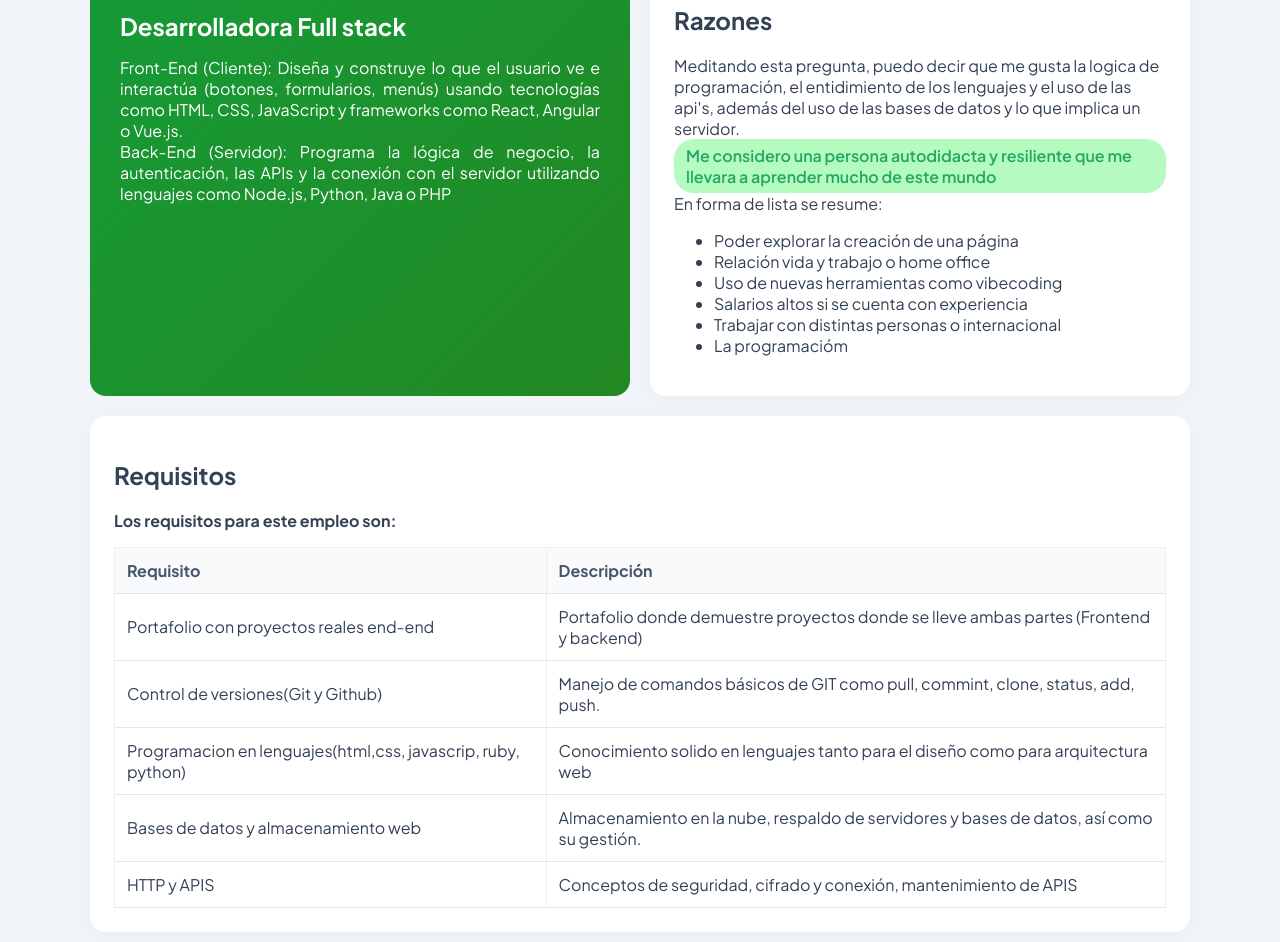
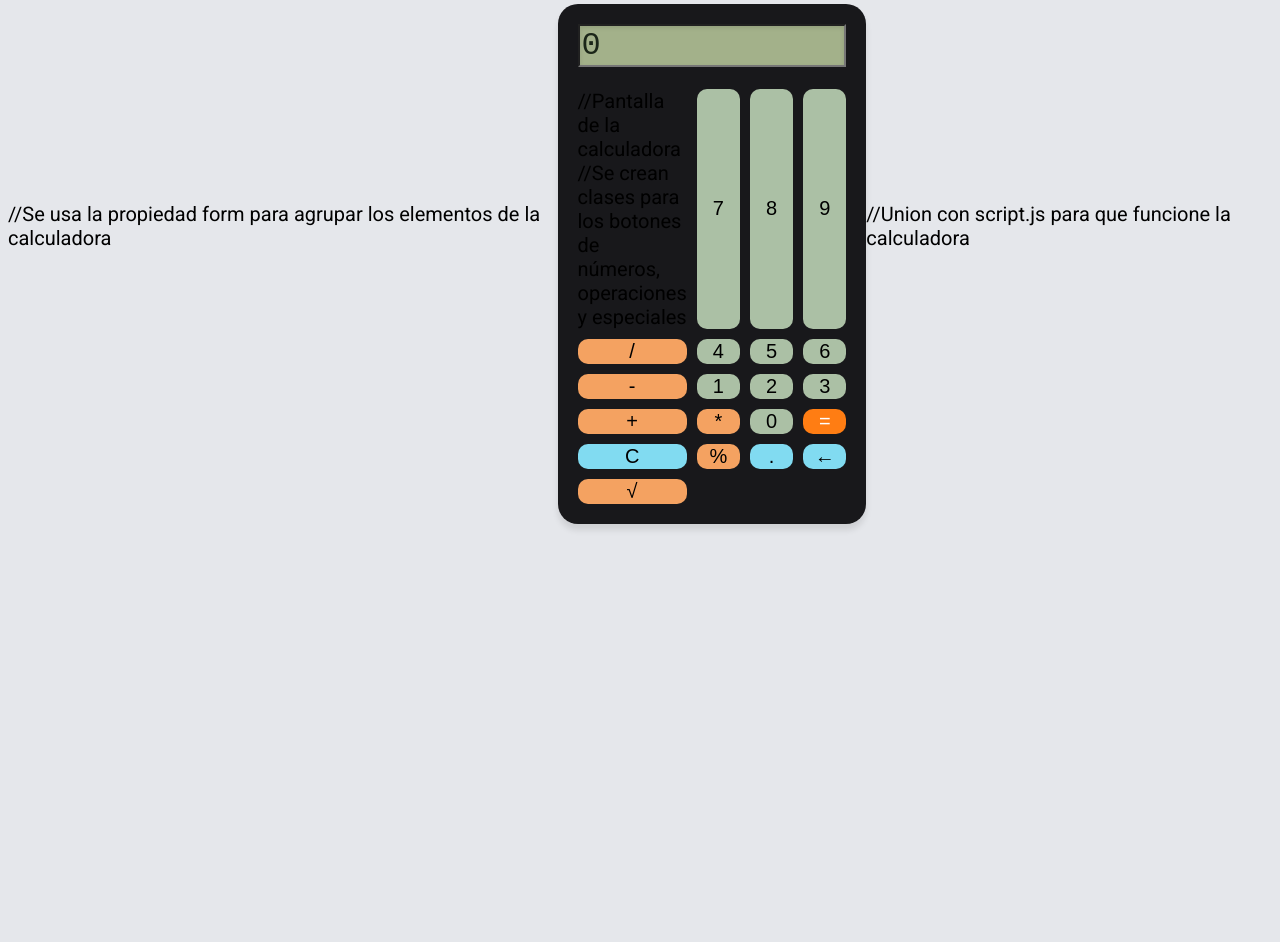
Before and after one commit to AKLR24022903/Proyecto-Programacion-alado-del-cliente, a plain HTML site: page index.html in a window 1280 px wide. Shown: the part 182-1124 px from the top of the page. After the commit the page ends 816 px from the top, so only its background shows below. Drawn offline with Linux system fonts and the light colour scheme; a web font is replaced by a local one.

Commit message:
proyecto

```diff
--- a/index.html
+++ b/index.html
@@ -4,74 +4,44 @@
 <head>
     <meta charset="UTF-8">
     <meta name="viewport" content="width=device-width, initial-scale=1.0">
+    <meta http-equiv="X-UA-Compatible" content="ie=edge">
     <link rel="stylesheet" href="styles.css">
-    <title>Mi trabajo de sueños</title>
+    <style>
+        @import url('https://fonts.googleapis.com/css2?family=Google+Sans:ital,opsz,wght@0,17..18,400..700;1,17..18,400..700&family=Open+Sans:ital,wght@0,300..800;1,300..800&family=Oswald:wght@200..700&family=Roboto:ital,wght@0,100..900;1,100..900&display=swap');
+    </style>
+    <title>Calculadora básica</title>
 </head>
 
-<body>
-    <h1 id="trabajo">Mi trabajo de sueños</h1>
-    <div class="descripcion"><!--Descripción del trabajo -->
-        <h2>Desarrolladora Full stack</h2>
-        <p> Front-End (Cliente): Diseña y construye lo que el usuario ve e interactúa (botones, formularios, menús) usando tecnologías como HTML, CSS, JavaScript y frameworks como React, Angular o Vue.js.<br>
-            Back-End (Servidor): Programa la lógica de negocio, la autenticación, las APIs y la conexión con el servidor utilizando lenguajes como Node.js, Python, Java o PHP</p>
-    </div>
-    <div class="razones">
-        <h2>Razones</h2>
-        <p>Meditando esta pregunta, puedo decir que me gusta la logica
-            de programación, el entidimiento de los lenguajes y el uso de las api's, además
-            del uso de las bases de datos y lo que implica un servidor. <br>
-            <span>Me considero una persona autodidacta y resiliente que me llevara a aprender mucho de este
-                mundo</span><br>
-            En forma de lista se resume:
-        </p>
-        <ul>
-            <li>Poder explorar la creación de una página</li>
-            <li>Relación vida y trabajo o home office</li>
-            <li>Uso de nuevas herramientas como vibecoding</li>
-            <li>Salarios altos si se cuenta con experiencia</li>
-            <li>Trabajar con distintas personas o internacional</li>
-            <li>La programacióm</li>
-        </ul>
-    </div>
-    <div class="requisitos">
-        <h2>Requisitos</h2>
-        <p><b>Los requisitos para este empleo son:</b></p>
-        <table border="1">
-            <thead>
-                <th>Requisito</th>
-                <th>Descripción</th>
-            </thead>
-            <tbody>
-                <tr>
-                    <td>Portafolio con proyectos reales end-end</td>
-                    <td>Portafolio donde demuestre proyectos donde se lleve ambas
-                        partes (Frontend y backend)</td>
-                </tr>
-                <tr>
-                    <td> Control de versiones(Git y Github)</td>
-                    <td>Manejo de comandos básicos de GIT como pull, commint, clone, status, add, push. </td>
-                </tr>
-                <tr>
-                    <td>Programacion en lenguajes(html,css, javascrip, ruby, python)</td>
-                    <td>Conocimiento solido en lenguajes tanto para el diseño como para arquitectura web</td>
-                </tr>
-                <tr>
-                    <td> Bases de datos y almacenamiento web</td>
-                    <td>Almacenamiento en la nube, respaldo de servidores y bases de datos, así como su gestión.</td>
-                </tr>
-                <tr>
-                    <td>HTTP y APIS</td>
-                    <td>Conceptos de seguridad, cifrado y conexión, mantenimiento de APIS </td>
-                </tr>
-            </tbody>
-        </table>
-    </div>
-    <div class="Referencias">
-        <img src="images.jpg" alt="Desarrolladora de software" />
-        <p>Obtenido de: <a
-                href="https://mx.indeed.com/orientacion-profesional/como-encontrar-empleo/que-hace-desarrollador-front-end">que-hace-desarrollador-front-end</a>
-        </p>
-    </div>
+<body> //Se usa la propiedad form para agrupar los elementos de la calculadora
+    <form>
+        <h1>Calculadora básica</h1>
+        <div class="contenedor">
+            <input type="text" id="display" value="0" readonly> //Pantalla de la calculadora
+            //Se crean clases para los botones de números, operaciones y especiales
+            <input type="button" id="num7" value="7" class="btn-num">
+            <input type="button" id="num8" value="8" class="btn-num">
+            <input type="button" id="num9" value="9" class="btn-num">
+            <input type="button" id="divide" value="/" class="btn-op">
+            <input type="button" id="num4" value="4" class="btn-num">
+            <input type="button" id="num5" value="5" class="btn-num">
+            <input type="button" id="num6" value="6" class="btn-num">
+            <input type="button" id="rest" value="-" class="btn-op">
+            <input type="button" id="num1" value="1" class="btn-num">
+            <input type="button" id="num2" value="2" class="btn-num">
+            <input type="button" id="num3" value="3" class="btn-num">
+            <input type="button" id="sum" value="+" class="btn-op">
+            <input type="button" id="mult" value="*" class="btn-op">
+            <input type="button" id="num0" value="0" class="btn-num">
+            <input type="button" id="igual" value="=" class="btn-esp">
+            <input type="button" id="limpiar" value="C" class="btn-esp">
+            <input type="button" id="porcentaje" value="%" class="btn-op">
+            <input type="button" id="punto" value="." class="btn-esp">
+            <input type="button" id="borrar" value="←" class="btn-esp">
+            <input type="button" id="raiz" value="√" class="btn-op">
+        </div>
+    </form>
+    //Union con script.js para que funcione la calculadora
+    <script src="script.js"></script>
 </body>
 
 </html>
--- /dev/null
+++ b/script.js
@@ -0,0 +1,99 @@
+//Donde veremos el resultado
+const display = document.getElementById("display");
+//VARIABLES PARA ALMACENAR
+let valorActual = "";
+let valorAnterior = "";
+let operacionActual = null;
+
+// 1. CONSTANTES DE OPERACIONES
+const operaciones = {
+    "+": (a, b) => a + b,
+    "-": (a, b) => a - b,
+    "*": (a, b) => a * b,
+    "/": (a, b) => b === 0 ? "Error" : a / b,
+    "%": (a, b) => a * (b / 100),
+};
+
+// 2. Colocar numeros en pantalla con click
+for (let i = 0; i <= 9; i++) {
+    document.getElementById(`num${i}`).addEventListener("click", () => {
+        valorActual += i.toString();
+        display.value = valorActual;
+    });
+}
+
+//  Operadores (se me asimila a un diccionario en python)
+const botonesOperacion = [
+    { id: "sum", simbolo: "+" },
+    { id: "rest", simbolo: "-" },
+    { id: "mult", simbolo: "*" },
+    { id: "divide", simbolo: "/" },
+    { id: "porcentaje", simbolo: "%" },
+];
+
+botonesOperacion.forEach(btn => {
+    document.getElementById(btn.id).addEventListener("click", () => {
+        if (valorActual === "") return;
+        if (valorAnterior !== "") calcular(); // Permite encadenar operaciones
+
+        operacionActual = btn.simbolo;
+        valorAnterior = valorActual;
+        valorActual = "";
+    });
+});
+
+// 4. Calcular resultado
+function calcular() {
+    if (operacionActual === null || valorActual === "" || valorAnterior === "") return;
+
+    const num1 = parseFloat(valorAnterior);//cadena de texto a numero flotante
+    const num2 = parseFloat(valorActual);
+    const resultado = operaciones[operacionActual](num1, num2);
+
+    display.value = resultado;
+    valorActual = resultado === "Error" ? "" : resultado.toString();
+    valorAnterior = "";
+    operacionActual = null;
+}
+document.getElementById("punto").addEventListener("click", () => {
+    if (valorActual === "") {
+        valorActual = "0.";
+    } else if (!valorActual.includes(".")) {
+        valorActual += ".";
+        actualizarDisplay(valorActual);
+    }
+}); //Permite colocar . en el numero y no se repita usando la propiedad includes.
+
+document.getElementById("raiz").addEventListener("click", () => {
+    if (valorActual === ""){
+        return;
+    }
+    let numero = parseFloat(valorActual);
+    if (numero < 0) {
+        display.value = "Error";
+        valorActual = "";
+    } else {
+        let resultado = Math.sqrt(numero); //Para que permita la operacion de raiz en pantalla
+        display.value = resultado;
+        valorActual = resultado.toString();
+    }
+//Evitamos el error si se trata de realizar una raiz de un numero negativo, ya que no se puede realizar la operacion.
+});
+document.getElementById("igual").addEventListener("click", calcular);
+
+//  Limpiar pantalla y variables
+document.getElementById("limpiar").addEventListener("click", () => {
+    valorActual = "";
+    valorAnterior = "";
+    operacionActual = null;
+    display.value = "";
+});
+//  Borrar último dígito pero vuelve a 0 si no hay nada
+document.getElementById("borrar").addEventListener("click", () => {
+    valorActual = valorActual.slice(0, -1);
+   if (valorActual === "") {
+        display.value = "0";
+    }else {
+        display.value = valorActual;
+    }
+});
--- a/styles.css
+++ b/styles.css
@@ -1,82 +1,62 @@
-@import url('https://fonts.googleapis.com/css2?family=Plus+Jakarta+Sans:wght@400;600;700&display=swap');
-/* fuente para la letra de google*/
 body {
-    font-family: 'Plus Jakarta Sans', sans-serif;
-    background-color: #f1f5f9;
-    color: #334155;
-    padding: 40px 20px;
-    max-width: 1100px;
-    margin: 0 auto;
-    display: grid;
-    grid-template-columns: 1fr 1fr; /* division de la pàgina*/
-    gap: 20px;
+    font-family: "Roboto", sans-serif;
+    font-size: 20px;
+    min-height: 100vh;
+    display: flex;
+    justify-content: center;
+    align-items: center;
+    background-color: #e5e7eb;
 }
 
-#trabajo {
-    grid-column: 1 ; /*Junta columna con la siguiente seccion*/
-    text-align: center; /* Alineación del texto*/
-    font-size: 25 px;
-    color: #f2f3f5;
-    border-radius: 16px;/* redondeo*/
-    background: linear-gradient(135deg, #151149, #08517c);
+h1 {
+    font-size: 30px;
+    text-align: center;
+    margin-bottom: 20px;
+    flex-direction: column;
 }
 
-.descripcion {
-    grid-column: 1 ; /*Junta columna con la siguiente seccion*/
-    background: linear-gradient(135deg, #159b37, #228822); /* degragado*/
-    color: white;
-    padding: 30px;
-    border-radius: 16px;
-    text-align: justify ;
+.contenedor {
+    display: grid;
+    grid-template-columns: repeat(4, 1fr);
+    gap: 10px;
+    padding: 20px;
+    max-width: 320px;/* No se estira en toda la pantalla */
+    background-color: #18181b;
+    border-radius: 20px;
+    box-shadow: 0 6px 6px rgba(0, 0, 0, 0.1);
+    margin: 0 auto;
+
+
 }
 
-.descripcion h2 {
-    color: white;
-    margin-bottom: 8px;
+#display {
+    grid-column: span 4;
+    /* Hace que la pantalla abarque las 4 columnas */
+    background-color: #a3b18a;
+    color: #1b2618;
+    box-shadow: inset 0 2px 4px rgba(0, 0, 0, 0.1);
+    font-size: 2rem;
+    font-family:monospace;
+    margin-bottom: 12px;
 }
-
-.razones, .requisitos {
-    background: white;
-    padding: 24px; /* espacio interno*/
-    border-radius: 16px;
-    box-shadow: 0 4px 20px rgba(0,0,0,0.03);
-}
-
-.requisitos {
-    grid-column: 1 / -1;
-}
-
-.Referencias {
-    grid-column: 1 / -1;
-    background: white;
-    padding: 24px;
-    border-radius: 16px;
-    text-align: center;
-}
-
-span {
-    background: #b5fabf;
-    color: #21a864;
-    padding: 6px 12px;
-    border-radius: 20px;
-    font-weight: 600; /* Semi bold*/
-    display: inline-block;
-}
-
-table {
-    width: 100%;
-    border-collapse: collapse;/* propio espacio en tablas*/
-    margin-top: 10px;
+.contenedor input[type="button"] {
+    font-size:20px;
     border: none;
 }
 
-th, td {
-    padding: 12px;
-    border-bottom: 1px solid #e2e8f0;
-    text-align: left;
+.btn-num  {
+    background-color: #abc0a5;
+    border-radius: 10px;
 }
-
-th {
-    background-color: #f8fafc;
-    color: #475569;
+.btn-op {
+    background-color: #f4a261;
+    border-radius: 10px;
 }
+.btn-esp {
+    background-color: #81dbf1;
+    border-radius: 10px;
+}
+.btn-esp[id="igual"] {
+    background-color: #ff7d13;
+    color: #ffffff;
+}
```
